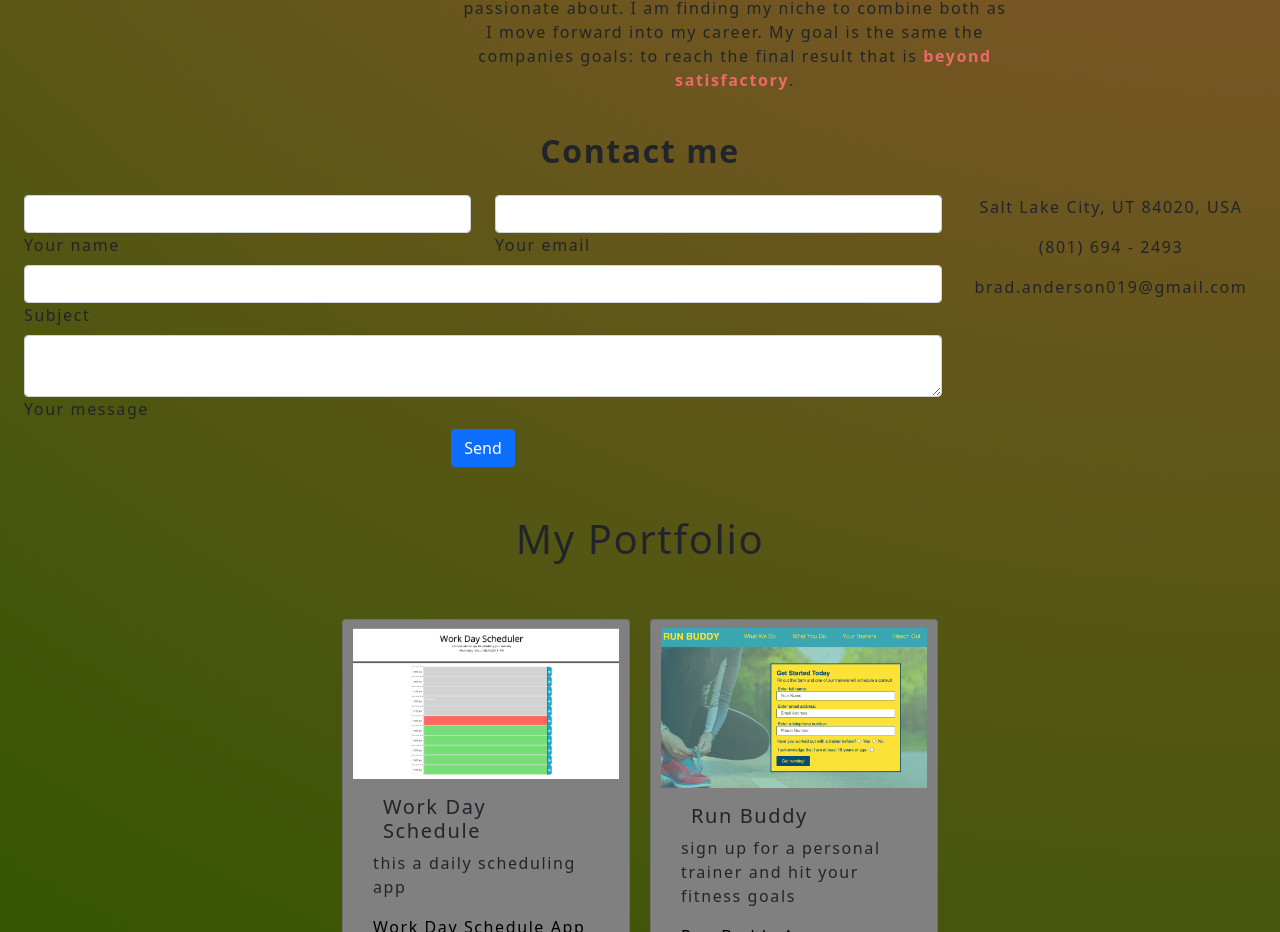
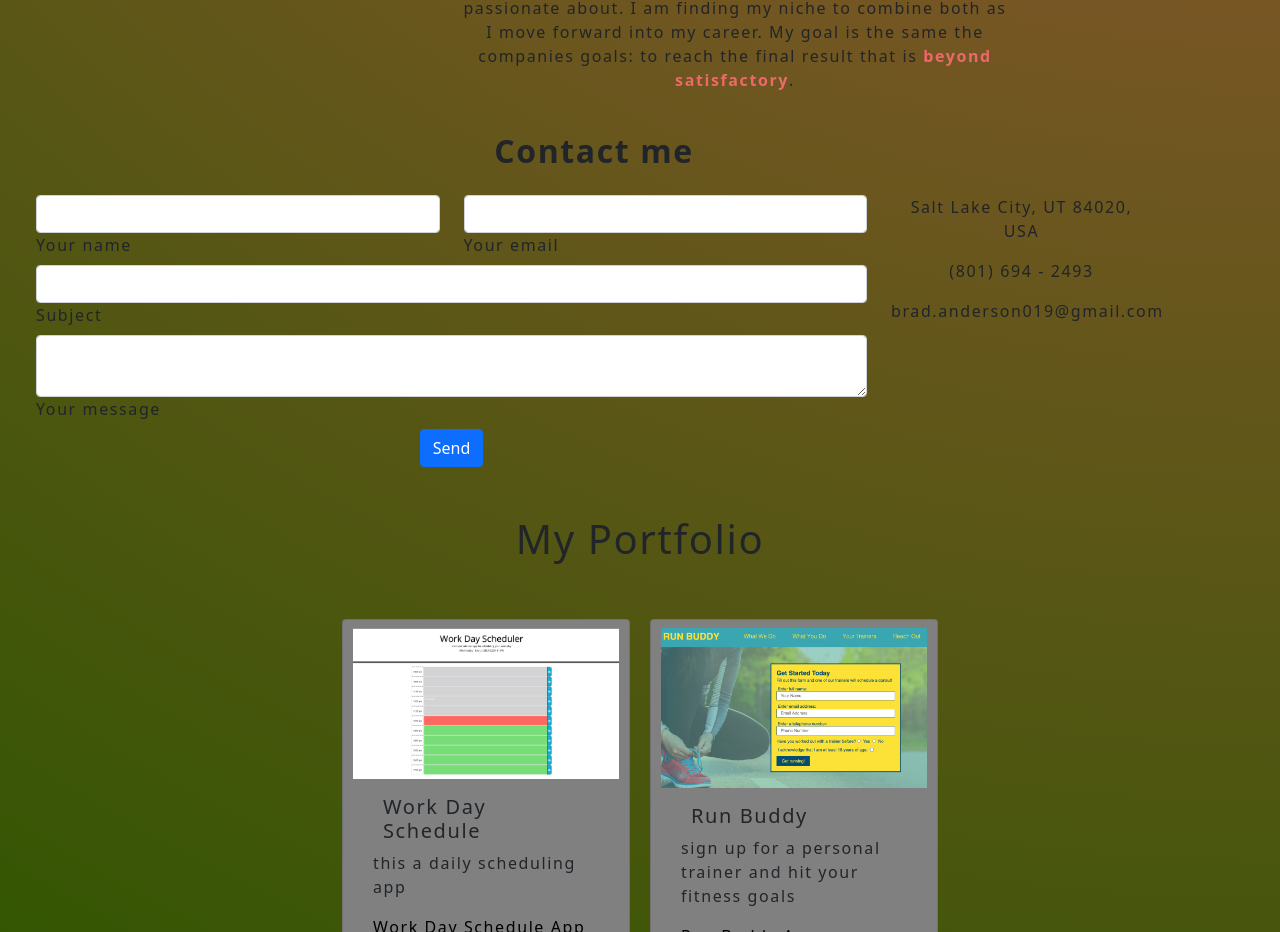
Before and after one commit to banderson19/portfolio, a React (Create React App) app: page / in a window 1280 px wide. Shown: the part 1194-2126 px from the top of the page. Built offline with nearby package versions, Linux system fonts and the light colour scheme; some icons are missing.

Commit message:
deploying after deleting old build folder

```diff
--- a/public/index.html
+++ b/public/index.html
@@ -15,7 +15,7 @@
 
     <link rel="stylesheet" href="https://stackpath.bootstrapcdn.com/bootstrap/4.3.1/css/bootstrap.min.css" integrity="sha384-ggOyR0iXCbMQv3Xipma34MD+dH/1fQ784/j6cY/iJTQUOhcWr7x9JvoRxT2MZw1T" crossorigin="anonymous">
 
-    <title>React App</title>
+    <title>Bradfords Portfolio</title>
 
   </head>
   <body>
--- a/src/components/Contact/contact.jsx
+++ b/src/components/Contact/contact.jsx
@@ -18,7 +18,7 @@ function ContactForm() {
     };
 
     return (
-        <section id="contact" className="m-4">
+        <section id="contact" className="m-4 container">
             <h2 className="h1-responsive font-weight-bold text-center my-4">Contact me</h2>
             <div className="row">
                 <div className="col-md-9 mb-md-0 mb-5">
--- a/src/components/Portfolio/portfolio.jsx
+++ b/src/components/Portfolio/portfolio.jsx
@@ -1,5 +1,5 @@
 import React from 'react';
-import Project from '../Project/project';
+import Project from '../Project/project.jsx';
 
 //images
 import run_buddy from '../../assets/images/run_buddy.png';
```
Also changed, not shown: src/components/Project/index.js (added), src/components/index.jsx (line endings or trailing spaces), 28 other files (tests, documents, lock files or other folders).
